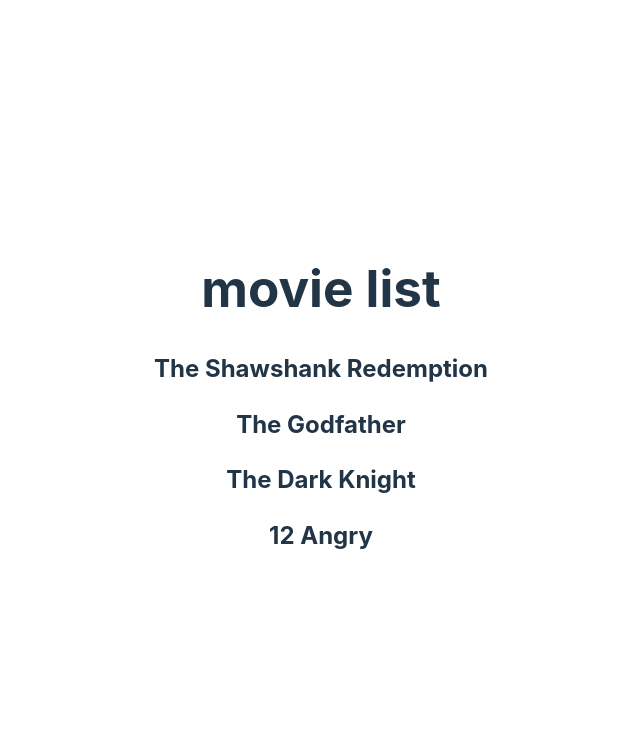
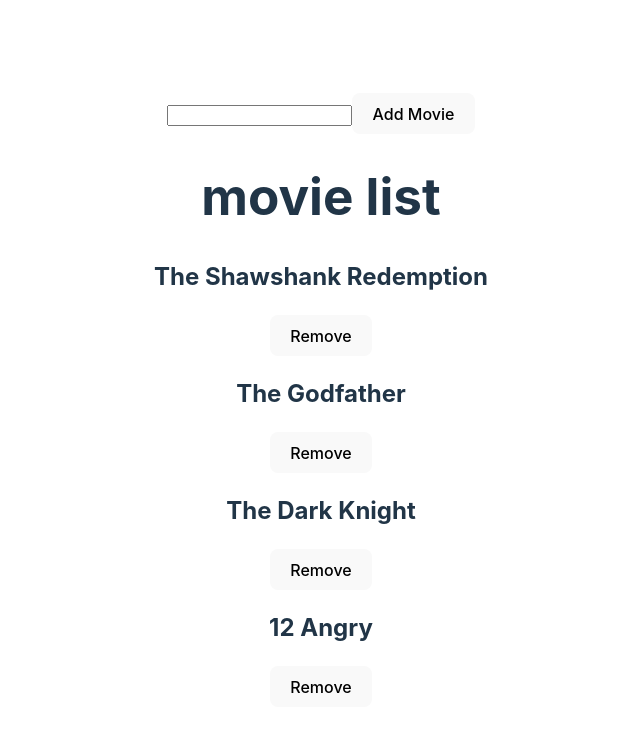
Before and after one commit to ylmgrbzz/React-Redux-Toolkit-CRUD, a React (Vite) app in the folder vite-project/: page / in a window 1280 px wide. Shown: the top 732 px of the page, without its empty margins (319-959 px from the left). Built offline with nearby package versions, Linux system fonts and the light colour scheme.

Commit message:
add MovieInput component for adding new movies and enhance MovieList with remove functionality

```diff
--- a/vite-project/src/App.jsx
+++ b/vite-project/src/App.jsx
@@ -1,9 +1,11 @@
 import "./App.css";
+import MovieInput from "./components/MovieInput";
 import MovieList from "./components/MovieList";
 
 function App() {
   return (
     <>
+      <MovieInput />
       <MovieList />
     </>
   );
--- a/vite-project/src/components/MovieInput.jsx
+++ b/vite-project/src/components/MovieInput.jsx
@@ -1,5 +1,29 @@
+import { useState } from "react";
+import { addMovie } from "../movieSlice";
+import { useDispatch } from "react-redux";
+
 const MovieInput = () => {
-  return <div>MovieInput</div>;
+  const [newMovie, setNewMovie] = useState("");
+  const dispatch = useDispatch();
+
+  const handleAddMovie = () => {
+    if (!newMovie) return;
+    dispatch(addMovie(newMovie));
+    setNewMovie("");
+  };
+
+  return (
+    <>
+      <div>
+        <input
+          type="text"
+          value={newMovie}
+          onChange={(e) => setNewMovie(e.target.value)}
+        />
+        <button onClick={handleAddMovie}>Add Movie</button>
+      </div>
+    </>
+  );
 };
 
 export default MovieInput;
--- a/vite-project/src/components/MovieList.jsx
+++ b/vite-project/src/components/MovieList.jsx
@@ -1,7 +1,12 @@
-import { useSelector } from "react-redux";
+import { useDispatch, useSelector } from "react-redux";
+import { removeMovie } from "../movieSlice";
 
 const MovieList = () => {
   const movies = useSelector((state) => state.movies.movies);
+  const dispatch = useDispatch();
+  const handleRemoveMovie = (id) => {
+    dispatch(removeMovie(id));
+  };
 
   return (
     <div>
@@ -10,6 +15,7 @@ const MovieList = () => {
         <div key={movie.id}>
           <h2>{movie.title}</h2>
           <p>{movie.description}</p>
+          <button onClick={() => handleRemoveMovie(movie.id)}>Remove</button>
         </div>
       ))}
     </div>
--- a/vite-project/src/movieSlice.js
+++ b/vite-project/src/movieSlice.js
@@ -54,7 +54,18 @@ const movieSlice = createSlice({
   initialState,
   reducers: {
     addMovie: (state, action) => {
-      state.movies.push(action.payload);
+      const newMovie = {
+        id: state.movies.length + 1,
+        title: action.payload,
+        director: "",
+        rating: 0,
+        releaseDate: "",
+        runtime: 0,
+        genre: [],
+        cast: [],
+        plot: "",
+      };
+      state.movies.push(newMovie);
     },
     removeMovie: (state, action) => {
       state.movies = state.movies.filter(
```
